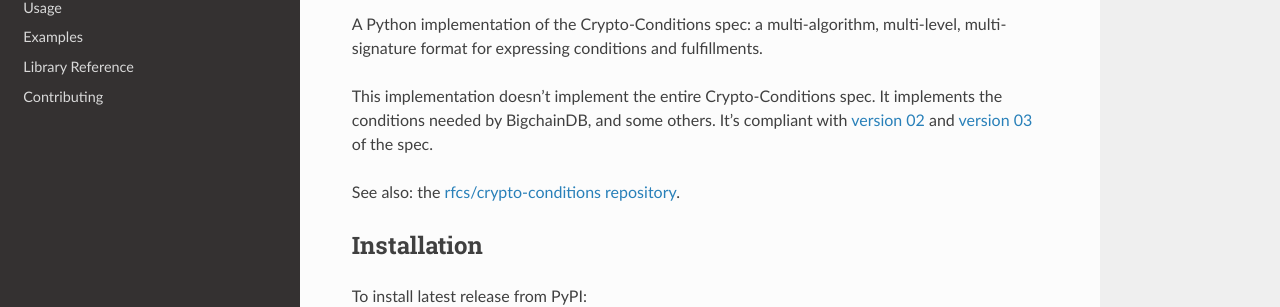
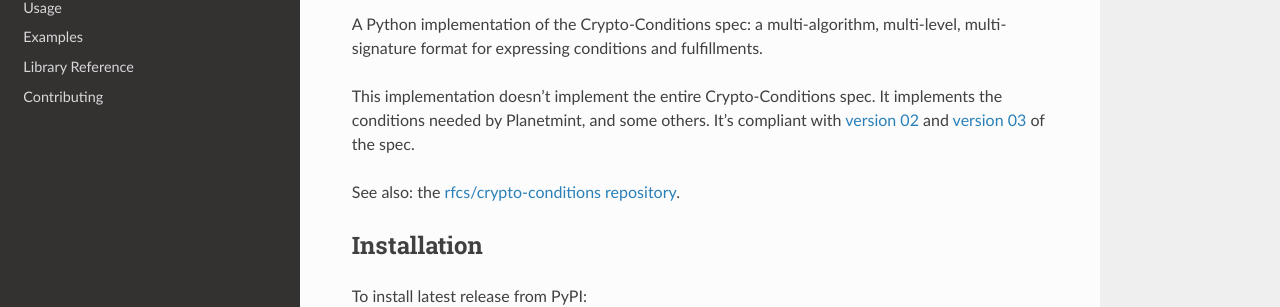
Before and after one commit to bigchaindb/cryptoconditions, a Sphinx documentation site: the page built from docs/index.rst, in a window 1280 px wide and 1137 px high. Shown: the part 167-474 px from the top of the window. Built offline with Sphinx 7.4.7 and the Read the Docs theme 2.0.0, drawn with Linux system fonts in a browser that asks for light colours.

Commit message:
made replacements for planetmint

```diff
--- a/CONTRIBUTING.rst
+++ b/CONTRIBUTING.rst
@@ -10,7 +10,7 @@
 
 3. Add the ``upstream`` remote::
 
-    $ git remote add upstream git@github.com:bigchaindb/cryptoconditions.git
+    $ git remote add upstream git@github.com:planetmint/cryptoconditions.git
 
 4. Install in development mode::
 
@@ -27,4 +27,4 @@
     $ docker-compose run --rm cryptoconditions pytest -v
 
 
-.. _cryptoconditions: https://github.com/bigchaindb/cryptoconditions
+.. _cryptoconditions: https://github.com/planetmint/cryptoconditions
--- a/README.rst
+++ b/README.rst
@@ -12,7 +12,7 @@
 
 A Python implementation of the Crypto-Conditions spec: a multi-algorithm, multi-level, multi-signature format for expressing conditions and fulfillments.
 
-This implementation doesn't implement the entire Crypto-Conditions spec. It implements the conditions needed by BigchainDB, and some others. It's compliant with `version 02 <https://tools.ietf.org/html/draft-thomas-crypto-conditions-02>`_ and `version 03 <https://tools.ietf.org/html/draft-thomas-crypto-conditions-02>`_ of the spec.
+This implementation doesn't implement the entire Crypto-Conditions spec. It implements the conditions needed by Planetmint, and some others. It's compliant with `version 02 <https://tools.ietf.org/html/draft-thomas-crypto-conditions-02>`_ and `version 03 <https://tools.ietf.org/html/draft-thomas-crypto-conditions-02>`_ of the spec.
 
 See also: the `rfcs/crypto-conditions repository <https://github.com/rfcs/crypto-conditions>`_.
 
```
Also changed, not shown: docs/installation.rst (+4 -4 lines), 6 other files.
